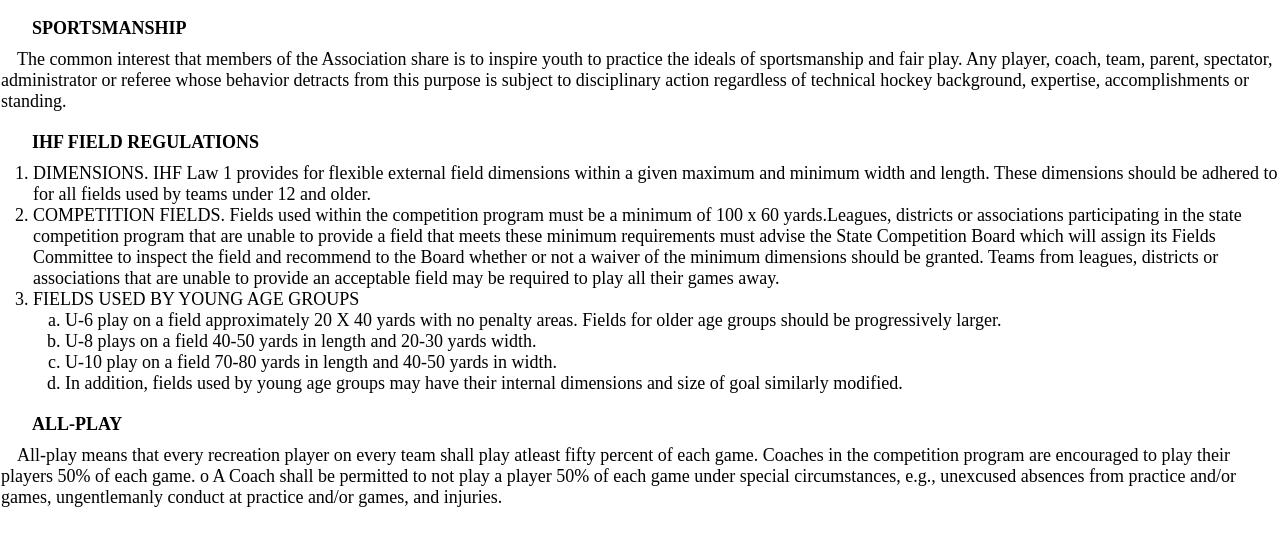
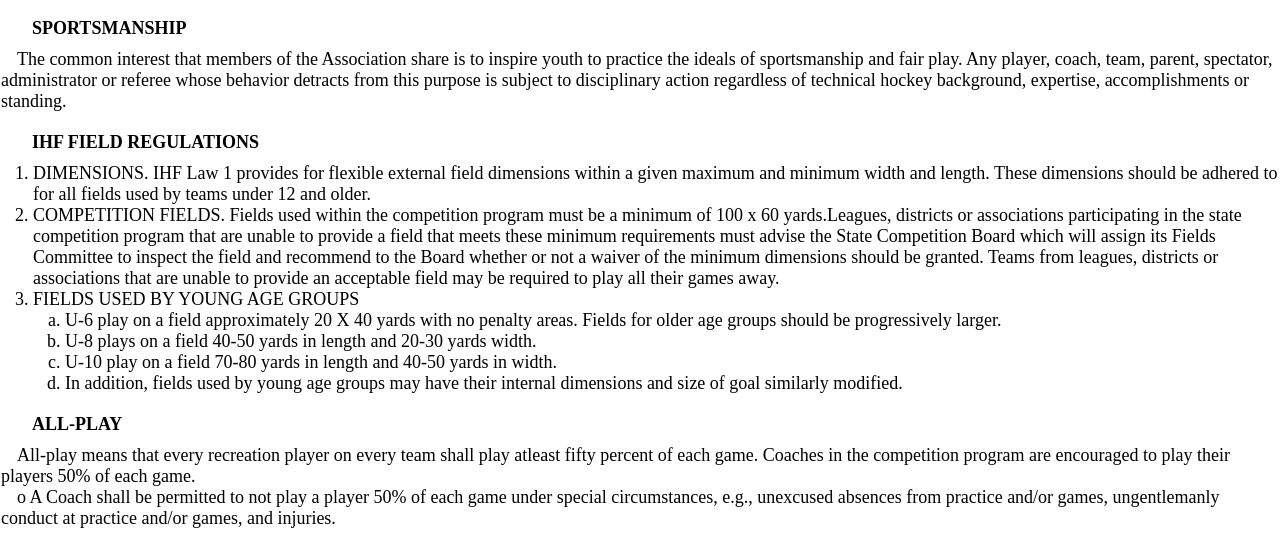
Before and after one commit to MMCMerino/MDHL_Merino, a plain HTML site: page rules.html in a window 1280 px wide. Shown: the part 419-968 px from the top of the page. Before the commit the page ends 947 px from the top, so only its background shows below. Drawn offline with Linux system fonts and the light colour scheme.

Commit message:
arreglo task4

```diff
--- a/rules.html
+++ b/rules.html
@@ -59,7 +59,12 @@
                 </dd>
 
              <dt>ALL-PLAY</dt>
-                <dd class="sangria"> All-play means that every recreation player on every team shall play atleast fifty percent of each game. Coaches in the competition program are encouraged to play their players 50% of each game. o A Coach shall be permitted to not play a player 50% of each game under special circumstances, e.g., unexcused absences from practice and/or games, ungentlemanly conduct at practice and/or games, and injuries.</dd>
+                <dd class="sangria"> All-play means that every recreation player on every team shall play atleast fifty percent of each game. Coaches in the competition program are encouraged to play their players 50% of each game.
+                    <ul>
+                        <li> o A Coach shall be permitted to not play a player 50% of each game under special circumstances, e.g., unexcused absences from practice and/or games, ungentlemanly conduct at practice and/or games, and injuries.
+                        </li>
+                    </ul>
+                </dd>
         </dl>
 
     </main>
```
Also changed, not shown: game_info.html (+3 -0 lines).
